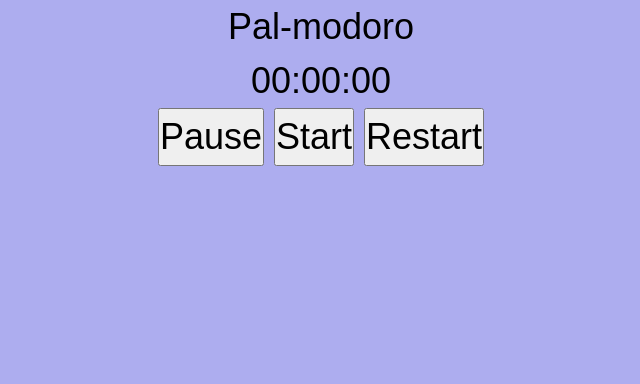
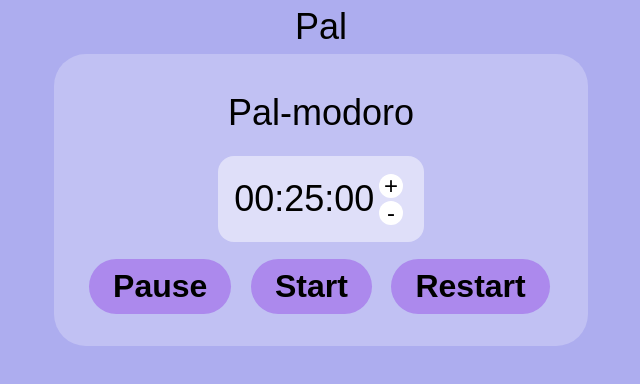
Before and after one commit to andre-sr/pal-modoro, a plain HTML site: page index.html in a window 1280 px wide. Both pictures are taken after a click on the button "Restart". Shown: the whole page, without its empty margins (319-959 px from the left). Drawn offline with Linux system fonts and the light colour scheme.

Commit message:
atualização 1
Adicionado a possibilidade do usuario aumentar ou diminuir o tempo do timer e alguns estilos com CSS.

```diff
--- a/index.html
+++ b/index.html
@@ -10,12 +10,20 @@
 </head>
 <body>
     <header>
-        <h1>Pal-modoro</h1>
+        <h1>Pal</h1>
     </header>
     <main>
         <section>
-            <div id="timer">00:00:00</div>
-            <div>
+            <h1>Pal-modoro</h1>
+            <div class="timer-container">
+                <div id="timer">00:25:00</div>
+                <div class="timer-buttons">
+                    <button id="plus">+</button>
+                    <button id="minus">-</button>
+                </div>
+            </div>
+
+            <div class="buttons">
                 <button id="pause-bt">Pause</button>
                 <button id="start-bt">Start</button>
                 <button id="restart-bt">Restart</button>
--- a/script.js
+++ b/script.js
@@ -1,17 +1,26 @@
 //VARIABLES
 let timeInterval
 let totalSeconds = 0
-let totalMinutes = 0
-let totalhours = 0
+let totalMinutes = 25
 
 const startBt = document.querySelector('#start-bt')
 const pauseBt = document.querySelector('#pause-bt')
 const restartBt = document.querySelector('#restart-bt')
+const plusBt = document.querySelector('#plus')
+const minusBt = document.querySelector('#minus')
 
 //EVENTOS
 startBt.addEventListener('click', () => {startTimer()})
 pauseBt.addEventListener('click', () => {pause()})
 restartBt.addEventListener('click', () => {restart()})
+plusBt.addEventListener('click', () => {
+    totalMinutes++
+    attTimerDisplay()
+})
+minusBt.addEventListener('click', () => {
+    totalMinutes--
+    attTimerDisplay()
+})
 
 //FUNCTIONS
 function startTimer() {
@@ -22,17 +31,21 @@ function startTimer() {
 }
 
 function updateTimer() {
-    console.log(timeInterval)
+    attTimerDisplay()
+
+    if (totalSeconds == 0){
+        totalMinutes = totalMinutes - 1
+        totalSeconds = 59
+    } else {
+        totalSeconds = totalSeconds - 1
+    }
+}
+
+function attTimerDisplay () {
     totalSecondsFormat = totalSeconds.toString().padStart(2,'0')
     totalMinutesFormat = totalMinutes.toString().padStart(2,'0')
 
     document.querySelector('#timer').innerText = `00:${totalMinutesFormat}:${totalSecondsFormat}`
-    if (totalSeconds == 59){
-        totalMinutes++
-        totalSeconds = 0
-    } else {
-        totalSeconds++
-    }
 }
 
 function pause() {
@@ -43,7 +56,7 @@ function pause() {
 function restart() {
     pause()
     totalSeconds = 0
-    totalMinutes = 0
-    totalhours = 0
+    totalMinutes = 25
+
     updateTimer()
 }
--- a/styles.css
+++ b/styles.css
@@ -10,7 +10,51 @@ body {
 
 
 section {
+    background-color: rgba(255, 255, 255, 0.247);
     display: flex;
     flex-direction: column;
     align-items: center;
+    padding: 2rem;
+    border-radius: 2rem;
 }
+
+.timer-container {
+    display: flex;
+    background-color: rgba(255, 255, 255, 0.477);
+    padding: 1rem 1rem;
+    margin: 1rem;
+    border-radius: 1rem;
+}
+
+.timer-buttons {
+    display: flex;
+    flex-direction: column;
+}
+
+.timer-buttons button {
+    margin: 0.1rem 0.3rem;
+    font-size: 1.5rem;
+    height: 1.5rem;
+    width: 1.5rem;
+    border: none;
+    background-color: rgb(255, 255, 255);
+    border-radius: 50%;
+    display: flex;
+    justify-content: center;
+    align-items: center;
+
+}
+
+.buttons {
+
+}
+
+.buttons button {
+    margin: 0 0.2em 0 0.2rem;
+    background-color: rgba(137, 43, 226, 0.375);
+    border: none;
+    padding: 0.2rem 1.5rem 0.2rem 1.5rem;
+    border-radius: 3rem;
+    font-size: 2rem;
+    font-weight: bold;
+}
```
